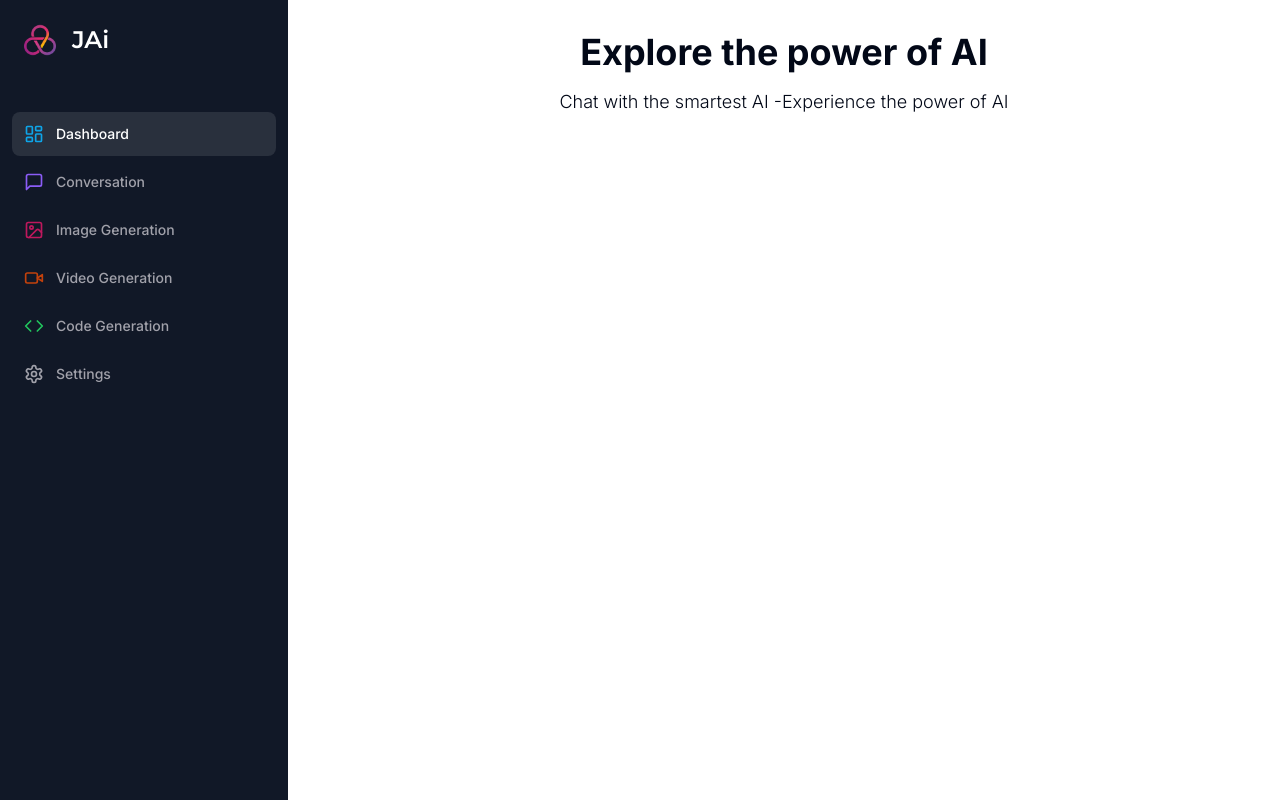
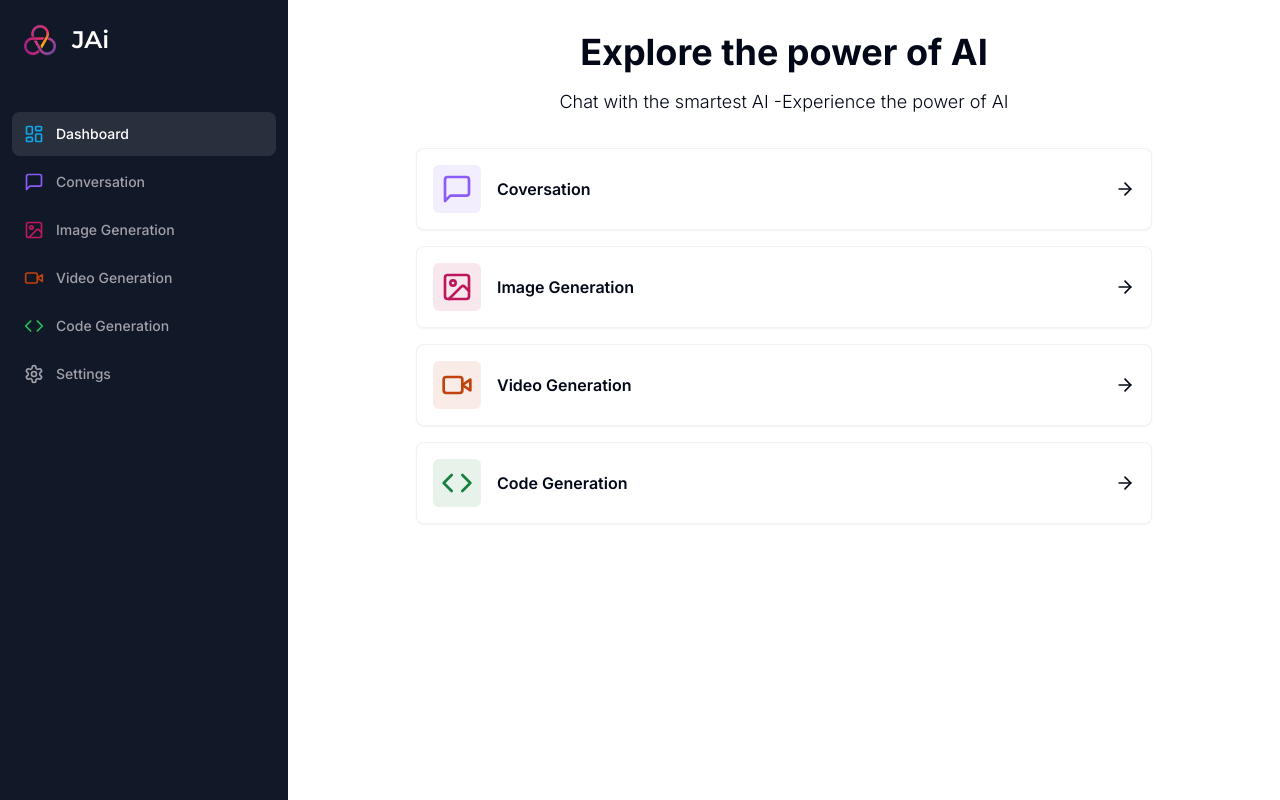
Before and after one commit to ajewelbd/ai-saas-app, a Next.js app: page /dashboard in a window 1280 px wide. Built offline with nearby package versions, Linux system fonts and the light colour scheme.

Commit message:
feat: dashboard content added

```diff
--- a/app/(dashboard)/(routes)/dashboard/page.tsx
+++ b/app/(dashboard)/(routes)/dashboard/page.tsx
@@ -1,6 +1,50 @@
 "use client";
 
+import { Card } from "@/components/ui/card";
+import { cn } from "@/lib/utils";
+import {
+    ArrowRight,
+    Code,
+    ImageIcon,
+    MessageSquare,
+    VideoIcon,
+} from "lucide-react";
+import { useRouter } from "next/navigation";
+
+const tools = [
+    {
+        label: "Coversation",
+        icon: MessageSquare,
+        color: "text-violet-500",
+        bgColor: "bg-violet-500/10",
+        href: "/conversation",
+    },
+    {
+        label: "Image Generation",
+        icon: ImageIcon,
+        color: "text-pink-700",
+        bgColor: "bg-pink-700/10",
+        href: "/image",
+    },
+    {
+        label: "Video Generation",
+        icon: VideoIcon,
+        color: "text-orange-700",
+        bgColor: "bg-orange-700/10",
+        href: "/video",
+    },
+    {
+        label: "Code Generation",
+        icon: Code,
+        color: "text-green-700",
+        bgColor: "bg-green-700/10",
+        href: "/code",
+    },
+];
+
 export default function Dashboard() {
+    const router = useRouter();
+
     return (
         <>
             <div className="mb-8 space-y-4">
@@ -11,6 +55,30 @@
                     Chat with the smartest AI -Experience the power of AI
                 </p>
             </div>
+            <div className="px-4 md:px-20 lg:px-32 space-y-4">
+                {tools.map((tool) => (
+                    <Card
+                        onClick={() => router.push(tool.href)}
+                        key={tool.href}
+                        className="p-4 border-black/5 flex items-center justify-between hover:shadow-md transition cursor-pointer"
+                    >
+                        <div className="flex items-center gap-x-4">
+                            <div
+                                className={cn(
+                                    "p-2 w-fit rounded-md",
+                                    tool.bgColor
+                                )}
+                            >
+                                <tool.icon
+                                    className={cn("w-8 h-8", tool.color)}
+                                />
+                            </div>
+                            <div className="font-semibold">{tool.label}</div>
+                        </div>
+                        <ArrowRight className="w-5 h-5" />
+                    </Card>
+                ))}
+            </div>
         </>
     );
 }
--- /dev/null
+++ b/components/ui/card.tsx
@@ -0,0 +1,79 @@
+import * as React from "react"
+
+import { cn } from "@/lib/utils"
+
+const Card = React.forwardRef<
+  HTMLDivElement,
+  React.HTMLAttributes<HTMLDivElement>
+>(({ className, ...props }, ref) => (
+  <div
+    ref={ref}
+    className={cn(
+      "rounded-lg border bg-card text-card-foreground shadow-sm",
+      className
+    )}
+    {...props}
+  />
+))
+Card.displayName = "Card"
+
+const CardHeader = React.forwardRef<
+  HTMLDivElement,
+  React.HTMLAttributes<HTMLDivElement>
+>(({ className, ...props }, ref) => (
+  <div
+    ref={ref}
+    className={cn("flex flex-col space-y-1.5 p-6", className)}
+    {...props}
+  />
+))
+CardHeader.displayName = "CardHeader"
+
+const CardTitle = React.forwardRef<
+  HTMLParagraphElement,
+  React.HTMLAttributes<HTMLHeadingElement>
+>(({ className, ...props }, ref) => (
+  <h3
+    ref={ref}
+    className={cn(
+      "text-2xl font-semibold leading-none tracking-tight",
+      className
+    )}
+    {...props}
+  />
+))
+CardTitle.displayName = "CardTitle"
+
+const CardDescription = React.forwardRef<
+  HTMLParagraphElement,
+  React.HTMLAttributes<HTMLParagraphElement>
+>(({ className, ...props }, ref) => (
+  <p
+    ref={ref}
+    className={cn("text-sm text-muted-foreground", className)}
+    {...props}
+  />
+))
+CardDescription.displayName = "CardDescription"
+
+const CardContent = React.forwardRef<
+  HTMLDivElement,
+  React.HTMLAttributes<HTMLDivElement>
+>(({ className, ...props }, ref) => (
+  <div ref={ref} className={cn("p-6 pt-0", className)} {...props} />
+))
+CardContent.displayName = "CardContent"
+
+const CardFooter = React.forwardRef<
+  HTMLDivElement,
+  React.HTMLAttributes<HTMLDivElement>
+>(({ className, ...props }, ref) => (
+  <div
+    ref={ref}
+    className={cn("flex items-center p-6 pt-0", className)}
+    {...props}
+  />
+))
+CardFooter.displayName = "CardFooter"
+
+export { Card, CardHeader, CardFooter, CardTitle, CardDescription, CardContent }
```
Also changed, not shown: 1 other file (tests, documents, lock files or other folders).
